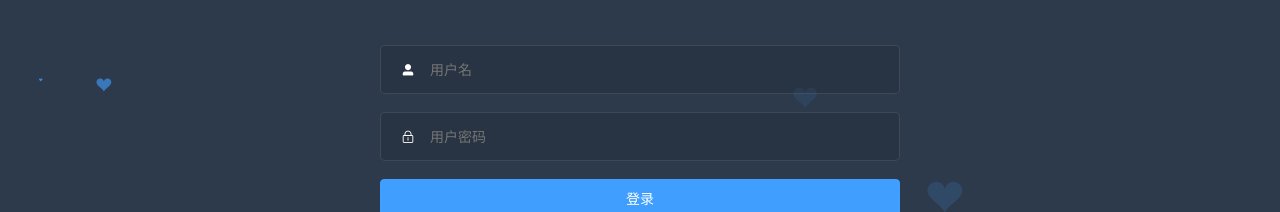
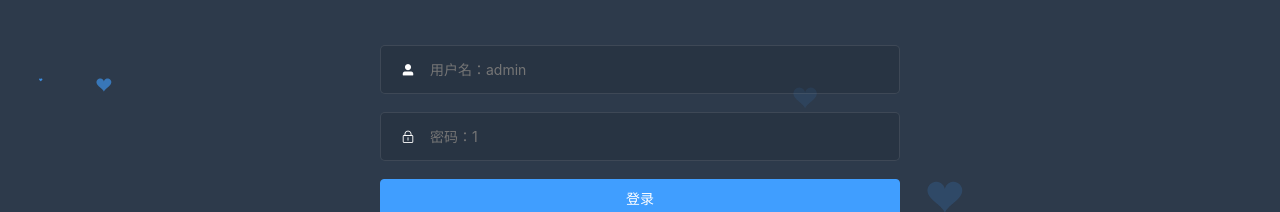
Before and after one commit to chandlerCao/vue-element-admin, a Vue app: page / in a window 1280 px wide. Shown: the part 194-406 px from the top of the page. Built offline with nearby package versions, Linux system fonts and the light colour scheme; what mavon-editor would draw is missing.

Commit message:
表格宽度

```diff
--- a/src/components/comp-table.vue
+++ b/src/components/comp-table.vue
@@ -4,7 +4,7 @@
 		<el-main>
 			<el-table :id="primaryKey" :data="tableData" height="100%" v-loading="tableDisabled">
 				<!-- 表格序号 -->
-				<el-table-column type="index" label="序号" fixed="left"></el-table-column>
+				<el-table-column type="index" label="序号"></el-table-column>
 				<!-- 表格每一列 -->
 				<el-table-column
 					v-for="item in tableColumn"
--- a/src/views/article/article-list/article-basic-list.vue
+++ b/src/views/article/article-list/article-basic-list.vue
@@ -135,7 +135,7 @@ export default {
 						prop: 'title',
 						label: '标题',
 						attrs: {
-							width: 260,
+							width: 200,
 							showOverflowTooltip: true
 						}
 					},
--- a/src/views/comment/comment-list.vue
+++ b/src/views/comment/comment-list.vue
@@ -117,7 +117,7 @@ export default {
 						prop: 'article_title',
 						label: '对应文章',
 						attrs: {
-							width: 260,
+							width: 200,
 							showOverflowTooltip: true
 						}
 					}
--- a/src/views/comment/reply-list.vue
+++ b/src/views/comment/reply-list.vue
@@ -116,7 +116,7 @@ export default {
 						prop: 'article_title',
 						label: '对应文章',
 						attrs: {
-							width: 260,
+							width: 200,
 							showOverflowTooltip: true
 						}
 					}
--- a/src/views/login/login-form.vue
+++ b/src/views/login/login-form.vue
@@ -3,11 +3,11 @@
 		<div id="login-title">系统登录</div>
 		<div class="comp-form-item">
 			<i class="el-icon-user-solid"></i>
-			<input type="text" v-model="loginInfo.username" maxlength="10" placeholder="用户名" autofocus />
+			<input type="text" v-model="loginInfo.username" maxlength="10" placeholder="用户名：admin" autofocus />
 		</div>
 		<div class="comp-form-item">
 			<i class="el-icon-lock"></i>
-			<input type="password" v-model="loginInfo.password" maxlength="16" placeholder="用户密码" />
+			<input type="password" v-model="loginInfo.password" maxlength="16" placeholder="密码：1" />
 		</div>
 		<el-button type="primary" style="width: 100%" @click="login" :loading="loginLoading">登录</el-button>
 	</form>
--- a/src/views/tag/tag-list.vue
+++ b/src/views/tag/tag-list.vue
@@ -1,6 +1,5 @@
 <template>
 	<comp-complex-table
-        style="box-sizing: border-box; padding: 10px 0 15px 15px;"
 		:form-data="queryForm"
 		:table-data="tableData"
 		:request-method="async (args) => $req($api.tag.getTagList, args)"
```
Lines whose indentation alone changed are shown as unchanged.
